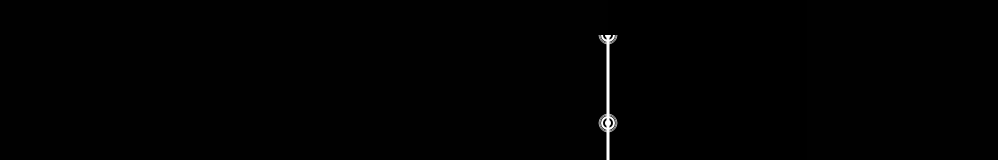
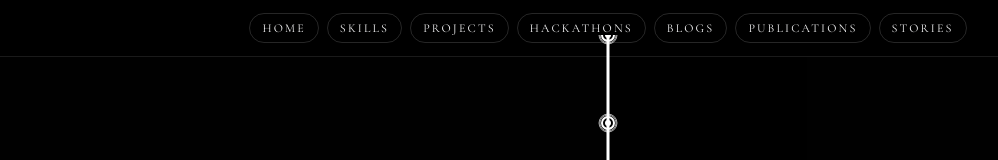
Before and after one commit to Aditya-Dawadikar/Portfolio, a Next.js app: page / in a window 1280 px wide. Shown: the top 160 px of the page, without its empty margins (32-1030 px from the left). Built offline with nearby package versions, Linux system fonts and the light colour scheme.

Commit message:
fix: styles for landing page and side nav for all files

```diff
--- a/src/app/globals.css
+++ b/src/app/globals.css
@@ -312,3 +312,50 @@ code[data-line-numbers-max-digits="3"] > [data-line]::before {
     animation: none;
   }
 }
+
+/* Landing page scrollbar style (applies only while / is mounted) */
+html.landing-scroll,
+body.landing-scroll {
+  scrollbar-width: thin;
+  scrollbar-color: #ffffff rgba(10, 10, 10, 1);
+}
+
+html.landing-scroll::-webkit-scrollbar,
+body.landing-scroll::-webkit-scrollbar {
+  width: 2px;
+}
+
+html.landing-scroll::-webkit-scrollbar-track,
+body.landing-scroll::-webkit-scrollbar-track {
+  width: 2px;
+  background: linear-gradient(
+    to right,
+    transparent calc(50% - 0.3px),
+    rgba(10, 10, 10, 1) calc(50% - 0.3px),
+    rgba(10, 10, 10, 1) calc(50% + 0.3px),
+    transparent calc(50% + 0.3px)
+  );
+}
+
+html.landing-scroll::-webkit-scrollbar-thumb,
+body.landing-scroll::-webkit-scrollbar-thumb {
+  border: none;
+  width: 10px;
+  border-radius: 999px;
+  background: radial-gradient(
+    circle at center,
+    rgba(255, 255, 255, 1) 0 36%,
+    rgba(255, 255, 255, 0.86) 37% 58%,
+    rgba(255, 255, 255, 0) 56%
+  );
+  background-repeat: no-repeat;
+  background-position: center;
+  background-size: 10px 10px;
+  box-shadow: 0 0 12px rgba(255, 255, 255, 0.45);
+}
+
+html.landing-scroll::-webkit-scrollbar-thumb:hover,
+body.landing-scroll::-webkit-scrollbar-thumb:hover {
+  background-size: 12px 12px;
+  box-shadow: 0 0 16px rgba(255, 255, 255, 0.6);
+}
--- a/src/app/layout.tsx
+++ b/src/app/layout.tsx
@@ -4,7 +4,7 @@ import { ThemeProvider } from "@/components/theme-provider";
 import { TooltipProvider } from "@/components/ui/tooltip";
 import { DATA } from "@/data/resume";
 import { cn } from "@/lib/utils";
-import SideNav from "@/components/side-nav";
+import PageWrapper from "@/components/page-wrapper";
 import type { Metadata } from "next";
 import { Inter as FontSans } from "next/font/google";
 
@@ -59,7 +59,9 @@ export default function RootLayout({
       <body className={cn("bg-background font-sans antialiased", fontSans.variable)}>
         <ThemeProvider attribute="class" defaultTheme="light">
           <TooltipProvider delayDuration={0}>
-            {children}
+            <PageWrapper>
+              {children}
+            </PageWrapper>
             <Navbar />
           </TooltipProvider>
         </ThemeProvider>
--- a/src/app/page.tsx
+++ b/src/app/page.tsx
@@ -4,6 +4,7 @@ import { Icons } from "@/components/icons";
 import { DATA } from "@/data/resume";
 import Link from "next/link";
 import { CommitPath } from "../components/commit-path";
+import LandingScrollbarStyle from "@/components/landing-scrollbar-style";
 
 const cormorant = Cormorant_Garamond({
   subsets: ["latin"],
@@ -16,11 +17,36 @@ export const metadata: Metadata = {
   description: "A cinematic black landing page with autoplay background video.",
 };
 
+const landingNavLinks = [
+  { href: "/home", label: "Home" },
+  { href: "/skills", label: "Skills" },
+  { href: "/projects", label: "Projects" },
+  { href: "/hackathons", label: "Hackathons" },
+  { href: "/blog", label: "Blogs" },
+  { href: "/papers", label: "Publications" },
+  { href: "/stories", label: "Stories" }
+];
+
 export default function Page() {
   return (
     <>
+      <LandingScrollbarStyle />
+      <header className={`fixed inset-x-0 top-0 z-[9999] border-b border-white/10 bg-black/35 backdrop-blur-md ${cormorant.className}`}>
+        <nav className="mx-auto flex h-14 max-w-7xl items-center justify-center gap-2 overflow-x-auto px-4 sm:px-6 lg:px-8">
+          {landingNavLinks.map((item) => (
+            <Link
+              key={item.href}
+              href={item.href}
+              className="whitespace-nowrap rounded-full border border-white/15 px-3 py-1.5 text-xs uppercase tracking-[0.18em] text-zinc-100 transition-colors hover:border-white/40 hover:text-white"
+            >
+              {item.label}
+            </Link>
+          ))}
+        </nav>
+      </header>
+
       {/* Hero Section */}
-      <section className={`relative grid h-screen grid-cols-1 bg-[#010101] text-white md:grid-cols-2 snap-start ${cormorant.className}`}>
+      <section className={`relative grid h-screen grid-cols-1 bg-[#010101] pt-14 text-white md:grid-cols-2 snap-start ${cormorant.className}`}>
       <CommitPath side="left" sectionId="hero" />
       <div className="relative flex items-center px-6 py-12 sm:px-10 lg:px-16">
         <div className={`relative z-10 max-w-xl space-y-5 ${cormorant.className}`}>
@@ -36,7 +62,7 @@ export default function Page() {
 
       <div className="relative flex items-center justify-center overflow-hidden">
         <video
-          className="max-h-screen w-auto object-contain"
+          className="max-h-[calc(100vh-4.5rem)] w-auto object-contain"
           autoPlay
           loop
           muted
--- /dev/null
+++ b/src/components/landing-scrollbar-style.tsx
@@ -0,0 +1,17 @@
+"use client";
+
+import { useEffect } from "react";
+
+export default function LandingScrollbarStyle() {
+  useEffect(() => {
+    document.documentElement.classList.add("landing-scroll");
+    document.body.classList.add("landing-scroll");
+
+    return () => {
+      document.documentElement.classList.remove("landing-scroll");
+      document.body.classList.remove("landing-scroll");
+    };
+  }, []);
+
+  return null;
+}
--- /dev/null
+++ b/src/components/page-wrapper.tsx
@@ -0,0 +1,24 @@
+"use client";
+
+import { usePathname } from "next/navigation";
+import SideNav from "./side-nav";
+
+export default function PageWrapper({ children }: { children: React.ReactNode }) {
+  const pathname = usePathname();
+  const isLandingPage = pathname === "/";
+
+  if (isLandingPage) {
+    return <>{children}</>;
+  }
+
+  return (
+    <div className="mx-auto max-w-7xl px-6 py-12 sm:px-8">
+      <div className="flex gap-8">
+        <SideNav />
+        <main className="flex-1 min-w-0">
+          {children}
+        </main>
+      </div>
+    </div>
+  );
+}
--- a/src/components/side-nav.tsx
+++ b/src/components/side-nav.tsx
@@ -7,6 +7,11 @@ export default function SideNav() {
         <ul className="flex flex-col">
           <li>
             <Link href="/" className="block px-3 py-2 rounded hover:bg-muted">
+              Landing
+            </Link>
+          </li>
+          <li>
+            <Link href="/home" className="block px-3 py-2 rounded hover:bg-muted">
               Home
             </Link>
           </li>
```
